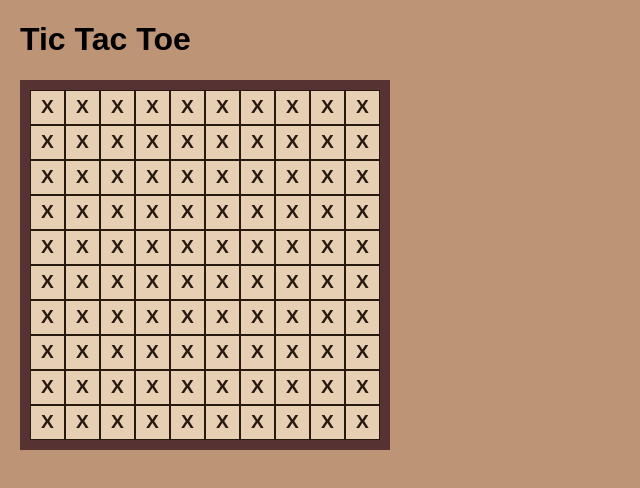
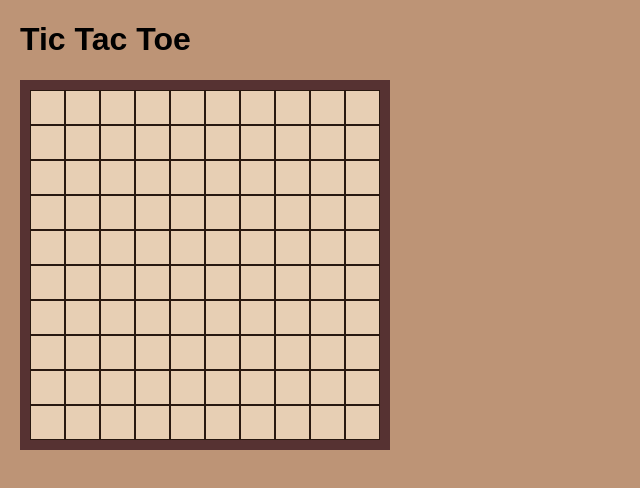
Before and after one commit to khalidmahfudh/tic-tac-toe-game, a React (Vite) app: page / in a window 1280 px wide. Shown: the top 488 px of the page, without its empty margins (0-640 px from the left). Built offline with nearby package versions, Linux system fonts and the light colour scheme.

Commit message:
add: handleSquareClick

```diff
--- a/src/components/Board.jsx
+++ b/src/components/Board.jsx
@@ -1,10 +1,10 @@
 import Square from "./Square";
 
-function Board() {
+function Board({onSquareClick, squares}) {
     return (
         <div className="board">
-            {new Array(100).fill(null).map((_, index) => (
-                <Square key={index} />
+            {squares.map((value, index) => (
+                <Square key={index} onClick={() => onSquareClick(index)} value={ value} />
             ))}
         </div>
     );
--- a/src/components/Square.jsx
+++ b/src/components/Square.jsx
@@ -1,5 +1,5 @@
-function Square() {
-    return <button className="square">X</button> ;
+function Square({onClick, value}) {
+    return <button onClick={onClick} className="square">{value}</button>
 }
 
 export default Square;
--- a/src/components/Tictactoe.jsx
+++ b/src/components/Tictactoe.jsx
@@ -1,14 +1,36 @@
+import { useState } from "react";
+
 import Board from "./Board";
 import GameOver from "./GameOver";
 import History from "./History";
 import Reset from "./Reset";
 
+const PLAYER_X = "X";
+const PLAYER_O = "O";
+
 function Tictactoe() {
+
+    const [squares, setSquares] = useState(Array(100).fill(null));
+    const [playerTurn, setPlayerTurn] = useState(PLAYER_X);
+
+    const handleSquareClick = (index) => {
+        if (squares[index]) return;
+        const newSquares = [...squares];
+        newSquares[index] = playerTurn;
+        setSquares(newSquares);
+
+        if (playerTurn === PLAYER_X) {
+            setPlayerTurn(PLAYER_O);
+        } else {
+            setPlayerTurn(PLAYER_X);
+        }
+    }
+
     return (
         <div>
             <h1>Tic Tac Toe</h1>
             <div className="main">
-                <Board />
+                <Board onSquareClick={handleSquareClick} squares={ squares } />
                 <History />
             </div>
             <div className="footer">
```
